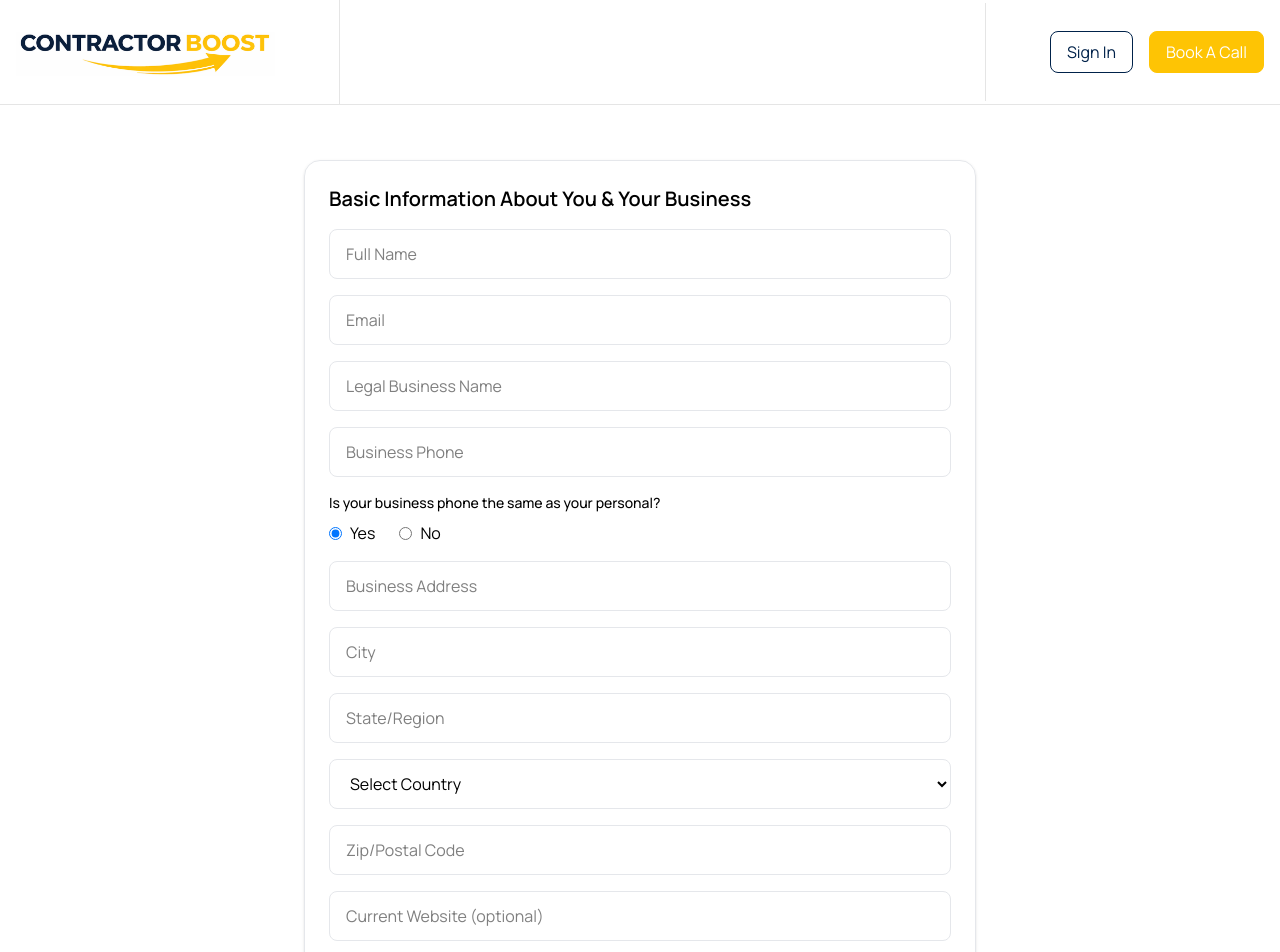
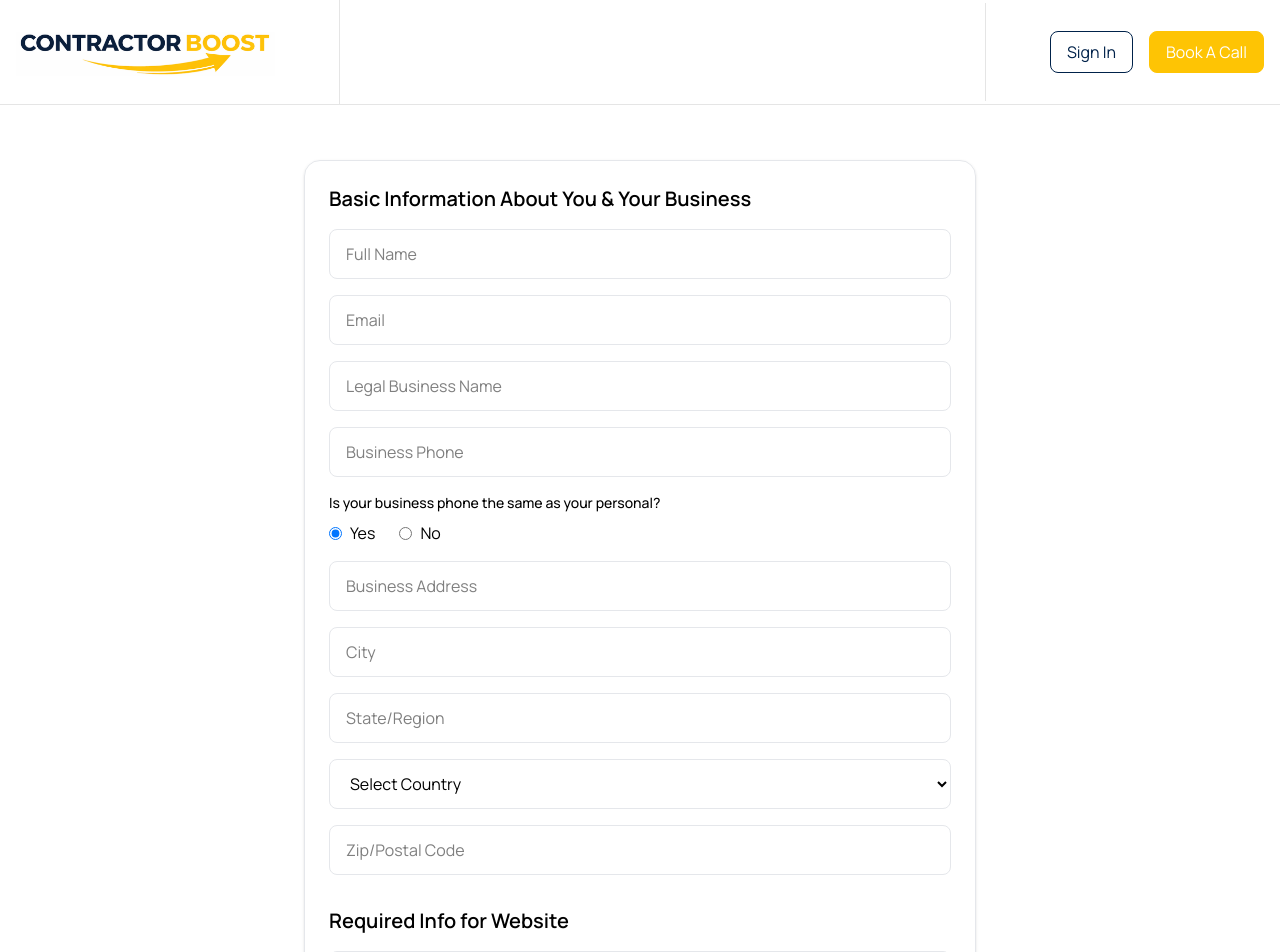
Before and after one commit to JohannesKarasik/ContractorBoost, a Next.js app: page /client-form in a window 1280 px wide. Shown: the top 952 px of the page. Built offline with nearby package versions, Linux system fonts and the light colour scheme.

Commit message:
Initial commit

```diff
--- a/src/app/client-form/page.tsx
+++ b/src/app/client-form/page.tsx
@@ -137,12 +137,7 @@ export default function ContactPage() {
             className="w-full rounded-lg border px-4 py-3"
           />
 
-          <input
-            type="url"
-            name="website"
-            placeholder="Current Website (optional)"
-            className="w-full rounded-lg border px-4 py-3"
-          />
+
 
           <h2 className="text-xl font-semibold pt-4">Required Info for Website</h2>
 
```
